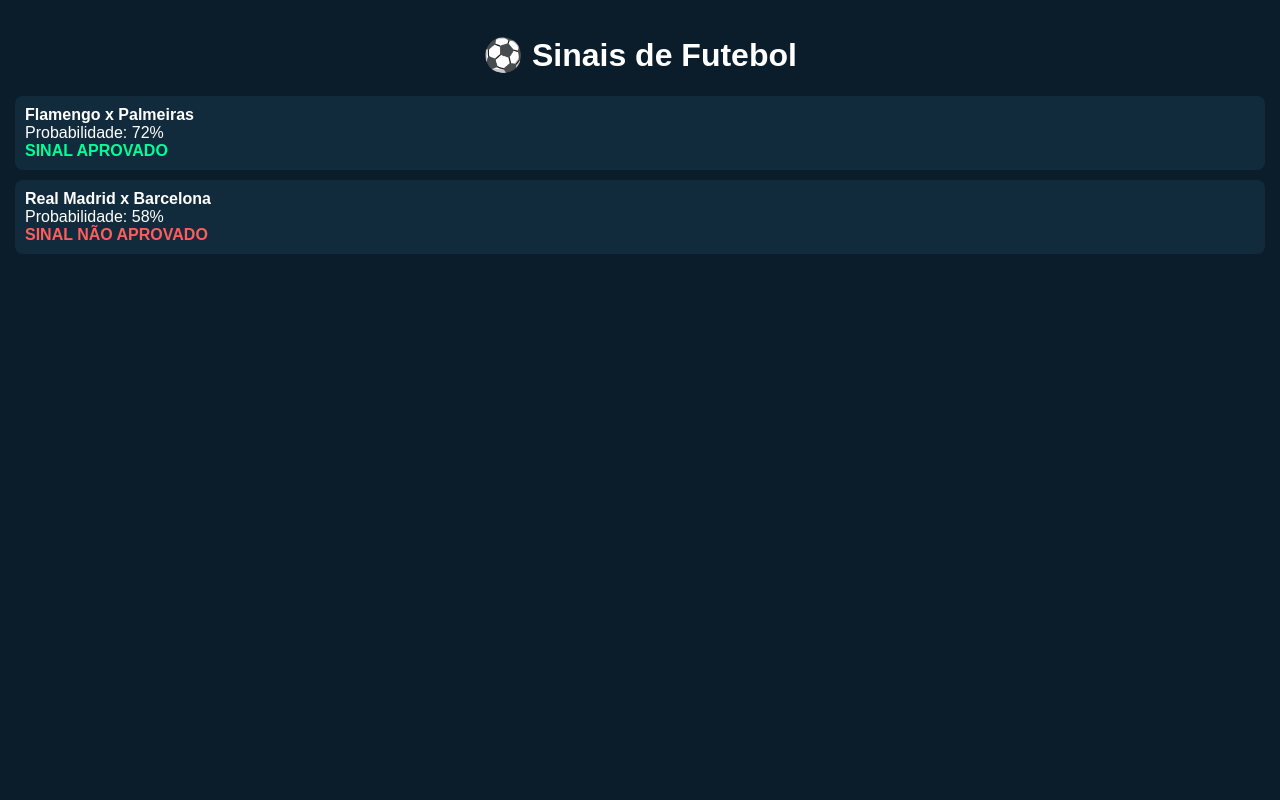
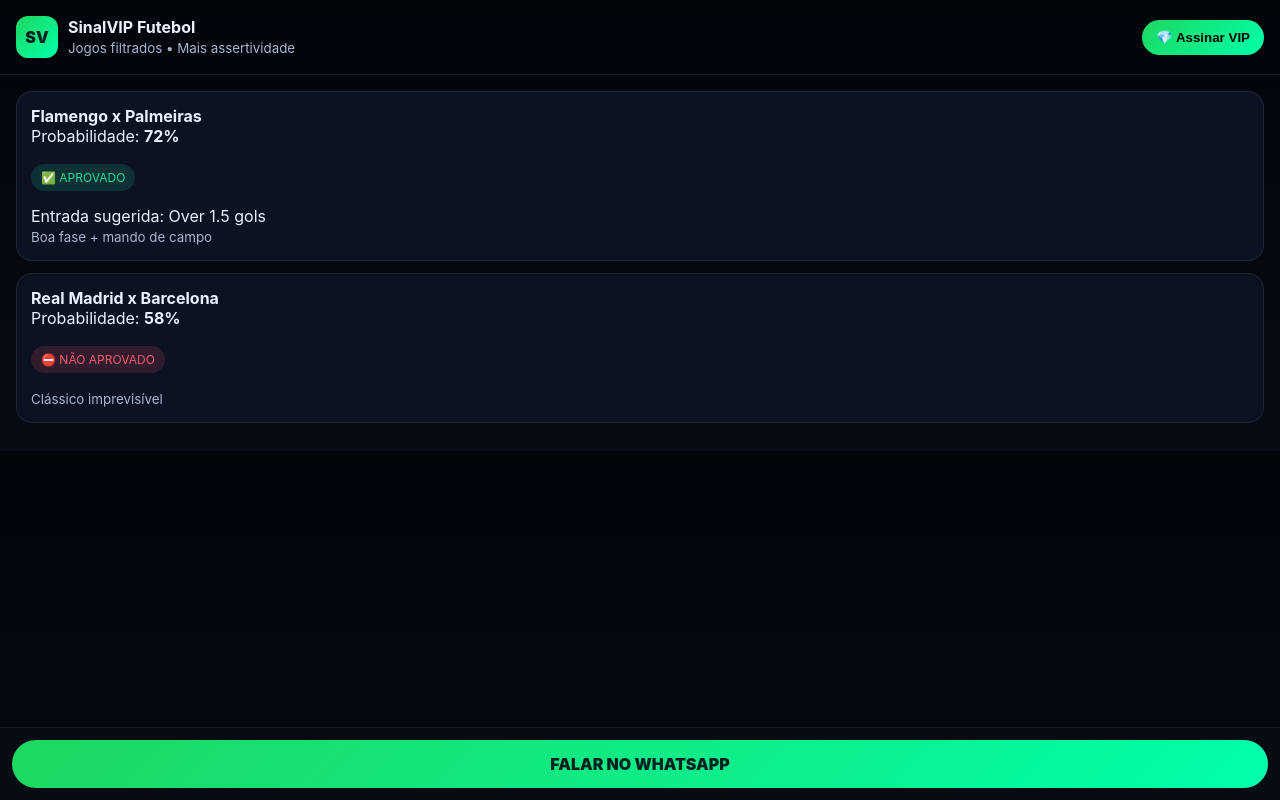
Before and after one commit to teixeiraanderson298-debug/Sinaispro, a plain HTML site: page index.html in a window 1280 px wide. Drawn offline with Linux system fonts and the light colour scheme.

Commit message:
Update index.html

```diff
--- a/index.html
+++ b/index.html
@@ -2,30 +2,97 @@
 <html lang="pt-br">
 <head>
 <meta charset="UTF-8">
-<title>Sinais de Futebol</title>
+<title>SinalVIP Futebol</title>
 <meta name="viewport" content="width=device-width, initial-scale=1">
 <style>
-body{font-family:Arial;background:#0b1d2a;color:#fff;margin:0;padding:15px}
-h1{text-align:center}
-.jogo{background:#122b3c;padding:10px;margin-bottom:10px;border-radius:8px}
-.aprovado{color:#00ff99;font-weight:bold}
-.reprovado{color:#ff5c5c;font-weight:bold}
+:root{
+  --bg:#070B14; --panel:#0C1222; --text:#EAF0FF; --muted:#A9B4D0;
+  --line:rgba(255,255,255,.08); --good:#18E299; --bad:#FF5A6A;
+  --accent:#1ED760;
+}
+*{box-sizing:border-box}
+body{
+  margin:0;font-family:-apple-system,BlinkMacSystemFont,Segoe UI,Roboto,Arial;
+  background:linear-gradient(180deg,#02050a,#070b14);color:var(--text)
+}
+.top{
+  padding:16px;border-bottom:1px solid var(--line);
+  display:flex;justify-content:space-between;align-items:center
+}
+.logo{
+  width:42px;height:42px;border-radius:12px;
+  background:linear-gradient(135deg,#1ED760,#0fa);
+  display:flex;align-items:center;justify-content:center;
+  font-weight:900;color:#022
+}
+.btn{
+  padding:10px 14px;border-radius:999px;border:none;
+  background:linear-gradient(135deg,#1ED760,#0fa);
+  font-weight:800;cursor:pointer
+}
+.app{padding:16px}
+.card{
+  background:#0c1222;border:1px solid var(--line);
+  border-radius:16px;padding:14px;margin-bottom:12px
+}
+.badge{
+  padding:6px 10px;border-radius:999px;font-size:12px
+}
+.ok{background:rgba(24,226,153,.15);color:var(--good)}
+.no{background:rgba(255,90,106,.15);color:var(--bad)}
+.footer{
+  position:fixed;bottom:0;left:0;right:0;
+  padding:12px;background:#070b14;border-top:1px solid var(--line)
+}
+.footer a{
+  display:block;text-align:center;
+  background:linear-gradient(135deg,#1ED760,#0fa);
+  color:#022;padding:14px;border-radius:999px;
+  font-weight:900;text-decoration:none
+}
 </style>
 </head>
+
 <body>
 
-<h1>⚽ Sinais de Futebol</h1>
+<div class="top">
+  <div style="display:flex;gap:10px;align-items:center">
+    <div class="logo">SV</div>
+    <div>
+      <b>SinalVIP Futebol</b><br>
+      <small style="color:#a9b4d0">Jogos filtrados • Mais assertividade</small>
+    </div>
+  </div>
 
-<div class="jogo">
-<b>Flamengo x Palmeiras</b><br>
-Probabilidade: 72%<br>
-<span class="aprovado">SINAL APROVADO</span>
+  <button class="btn"
+    onclick="window.open('https://wa.me/5517996534170?text=Quero%20assinar%20o%20SinalVIP%20Futebol','_blank')">
+    💎 Assinar VIP
+  </button>
 </div>
 
-<div class="jogo">
-<b>Real Madrid x Barcelona</b><br>
-Probabilidade: 58%<br>
-<span class="reprovado">SINAL NÃO APROVADO</span>
+<div class="app">
+
+  <div class="card">
+    <b>Flamengo x Palmeiras</b><br>
+    Probabilidade: <b>72%</b><br><br>
+    <span class="badge ok">✅ APROVADO</span><br><br>
+    Entrada sugerida: Over 1.5 gols<br>
+    <small style="color:#a9b4d0">Boa fase + mando de campo</small>
+  </div>
+
+  <div class="card">
+    <b>Real Madrid x Barcelona</b><br>
+    Probabilidade: <b>58%</b><br><br>
+    <span class="badge no">⛔ NÃO APROVADO</span><br><br>
+    <small style="color:#a9b4d0">Clássico imprevisível</small>
+  </div>
+
+</div>
+
+<div class="footer">
+  <a href="https://wa.me/5517996534170?text=Quero%20assinar%20o%20SinalVIP%20Futebol" target="_blank">
+    FALAR NO WHATSAPP
+  </a>
 </div>
 
 </body>
```
